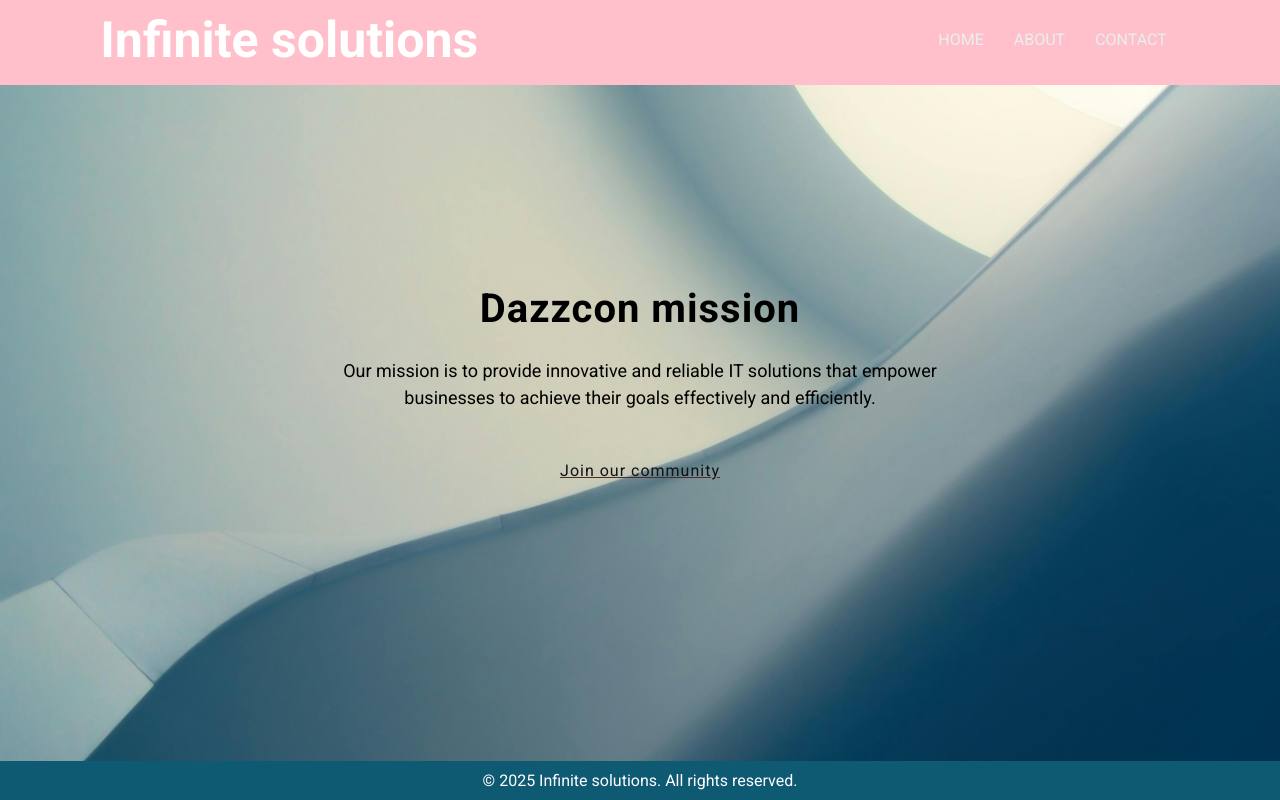
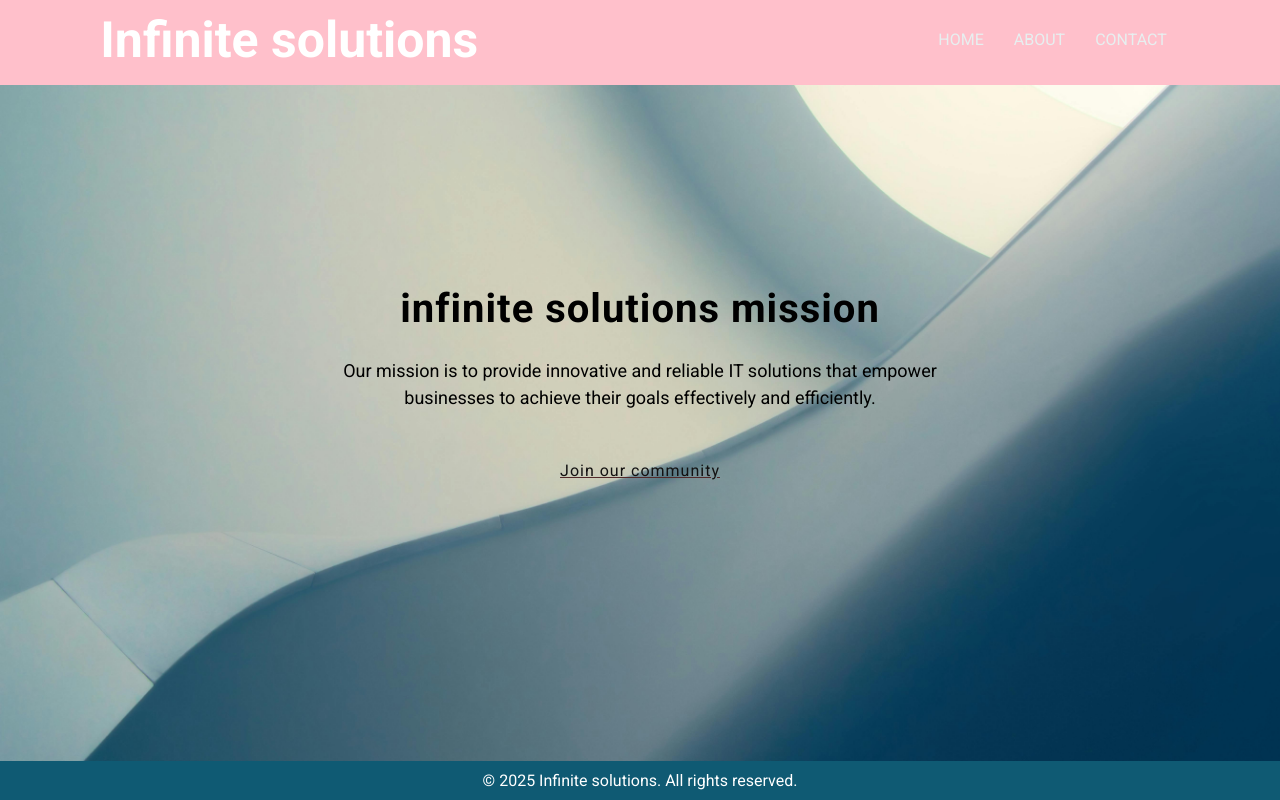
Before and after one commit to Dharshinistalin/Landing-page-project, a plain HTML site: page index.html in a window 1280 px wide. Drawn offline with Linux system fonts and the light colour scheme.

Commit message:
Update index.html

```diff
--- a/index.html
+++ b/index.html
@@ -44,7 +44,7 @@
 
             <div class="article">
 
-                <h1>Dazzcon mission</h1>
+                <h1>infinite solutions mission</h1>
 
                 <p>Our mission is to provide innovative and reliable IT solutions that empower businesses to achieve their goals effectively and efficiently. </p>
 
```
